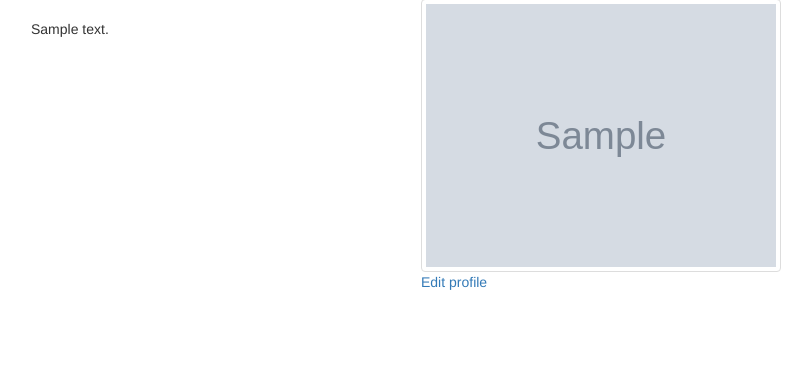
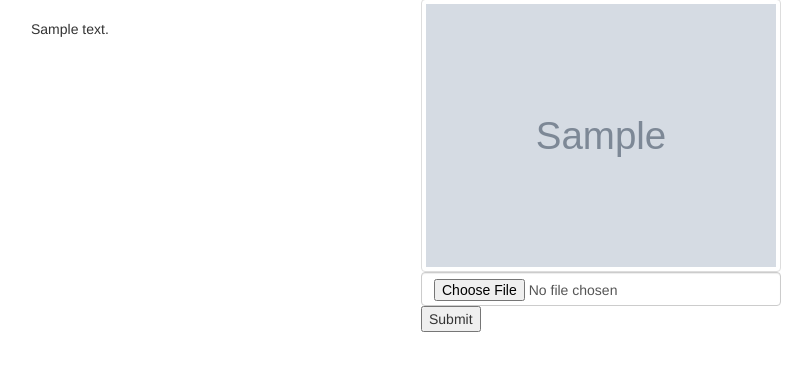
Before and after one commit to Krasivaya/Movie-Reviewer, a Flask app: a page that uses app/templates/profile/profile.html in a window 1280 px wide. Shown: the part 73-445 px from the top of the page, without its empty margins (39-851 px from the left). Run offline with Flask 2, Linux system fonts and the light colour scheme; a user stored in the database is signed in; tables that the repository leaves empty hold one stand-in row (values such as "Sample post"); grey boxes marked "Sample" are stand-in pictures; some libraries are stand-ins or nearby versions.

Commit message:
Add file upload form

```diff
--- a/app/templates/profile/profile.html
+++ b/app/templates/profile/profile.html
@@ -21,10 +21,13 @@
             {% else %}
                 <p>No profile picture</p>
             {% endif %}
+
+            <!-- Update profile -->
             {% if user == current_user %}
-                <a href="{{ url_for('main.update_profile', uname = user.username) }}">
-                    Edit profile
-                </a>
+                <form action="{{ url_for('main.update_profile', uname = user.username) }}" method="post" enctype="multipart/form-data">
+                    <input type="file" name="photo" class="form-control" required>
+                    <input type="submit">
+                </form>
             {% endif %}
         </div>
     </div>
```
